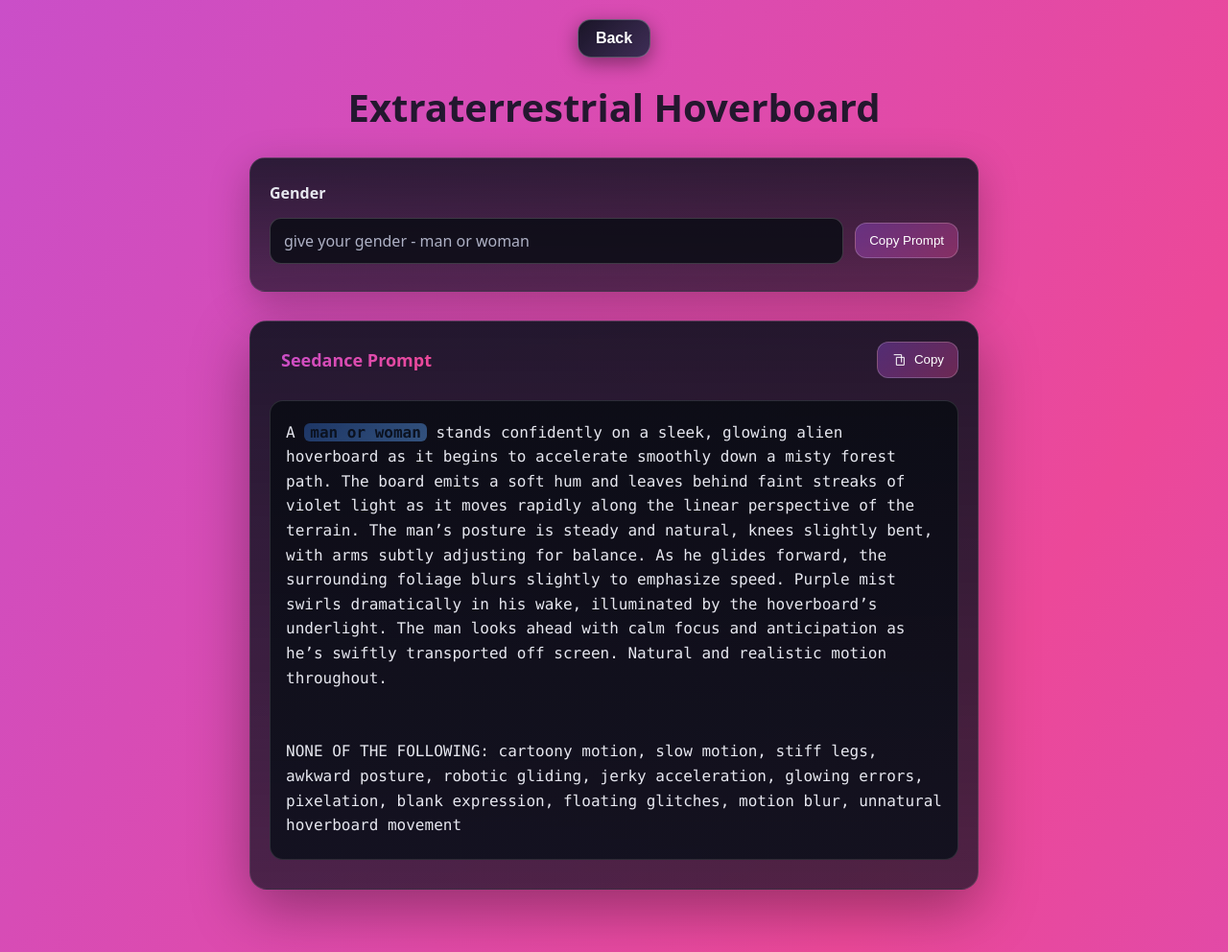
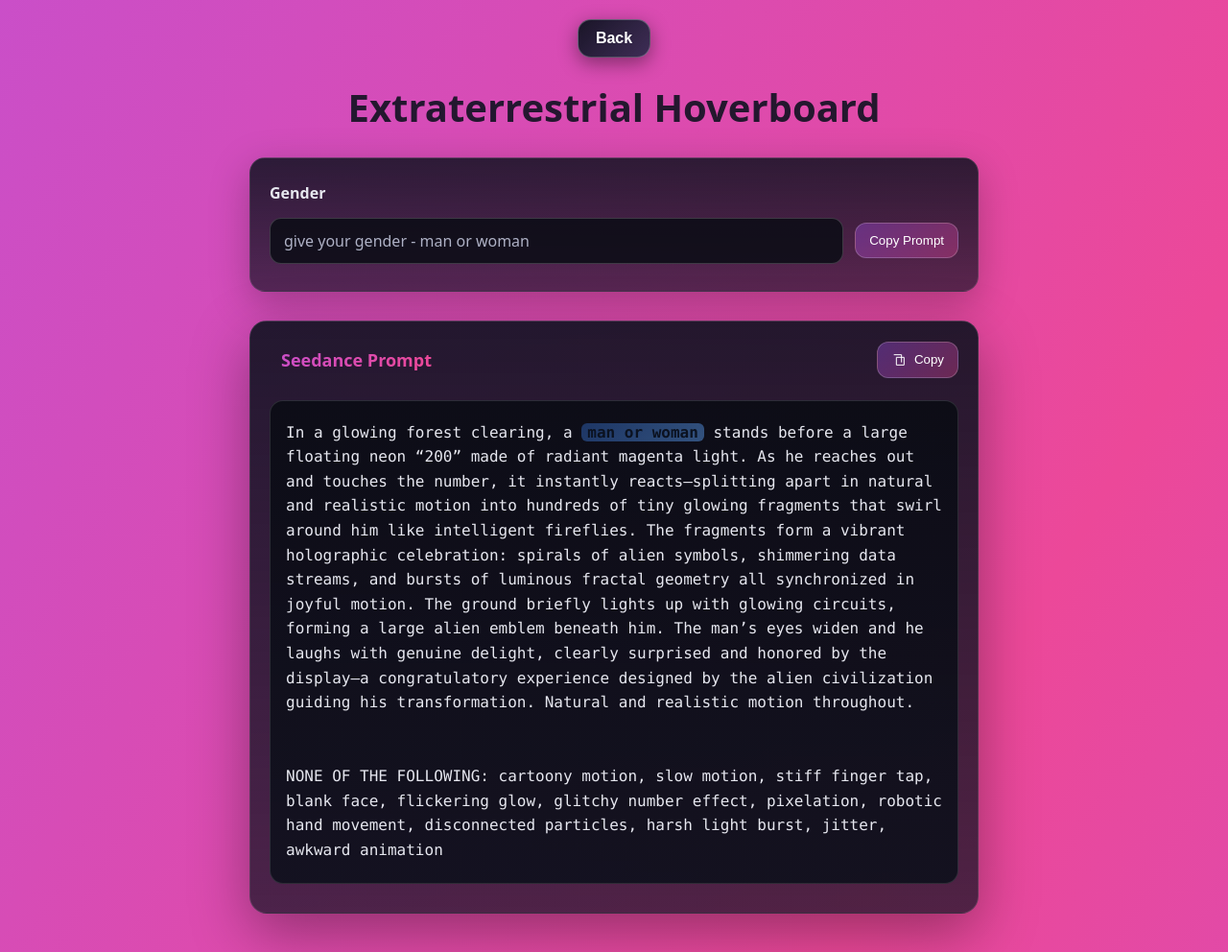
Before and after one commit to wolfman30/ai-twin-prompts, a Jekyll site: the page built from _prompts/seedance/et-hoverboard-attempt2.md, in a window 1280 px wide. Shown: the whole page at 96% size. Built offline with Jekyll 4.4.1, drawn with Linux system fonts in a browser that asks for light colours.

Commit message:
additions

```diff
--- a/_prompts/seedance/et-hoverboard-attempt2.md
+++ b/_prompts/seedance/et-hoverboard-attempt2.md
@@ -12,8 +12,8 @@ trigger_field:
   copy_label: Copy Prompt
   token: "(man or woman)"
 prompt: |
-    A (man or woman) stands confidently on a sleek, glowing alien hoverboard as it begins to accelerate smoothly down a misty forest path. The board emits a soft hum and leaves behind faint streaks of violet light as it moves rapidly along the linear perspective of the terrain. The man’s posture is steady and natural, knees slightly bent, with arms subtly adjusting for balance. As he glides forward, the surrounding foliage blurs slightly to emphasize speed. Purple mist swirls dramatically in his wake, illuminated by the hoverboard’s underlight. The man looks ahead with calm focus and anticipation as he’s swiftly transported off screen. Natural and realistic motion throughout.
+  In a glowing forest clearing, a (man or woman) stands before a large floating neon “200” made of radiant magenta light. As he reaches out and touches the number, it instantly reacts—splitting apart in natural and realistic motion into hundreds of tiny glowing fragments that swirl around him like intelligent fireflies. The fragments form a vibrant holographic celebration: spirals of alien symbols, shimmering data streams, and bursts of luminous fractal geometry all synchronized in joyful motion. The ground briefly lights up with glowing circuits, forming a large alien emblem beneath him. The man’s eyes widen and he laughs with genuine delight, clearly surprised and honored by the display—a congratulatory experience designed by the alien civilization guiding his transformation. Natural and realistic motion throughout.
 
 
-    NONE OF THE FOLLOWING: cartoony motion, slow motion, stiff legs, awkward posture, robotic gliding, jerky acceleration, glowing errors, pixelation, blank expression, floating glitches, motion blur, unnatural hoverboard movement
+  NONE OF THE FOLLOWING: cartoony motion, slow motion, stiff finger tap, blank face, flickering glow, glitchy number effect, pixelation, robotic hand movement, disconnected particles, harsh light burst, jitter, awkward animation
 ---
```
Also changed, not shown: _prompts/flux/invitation.md (added, +16 -0 lines).
